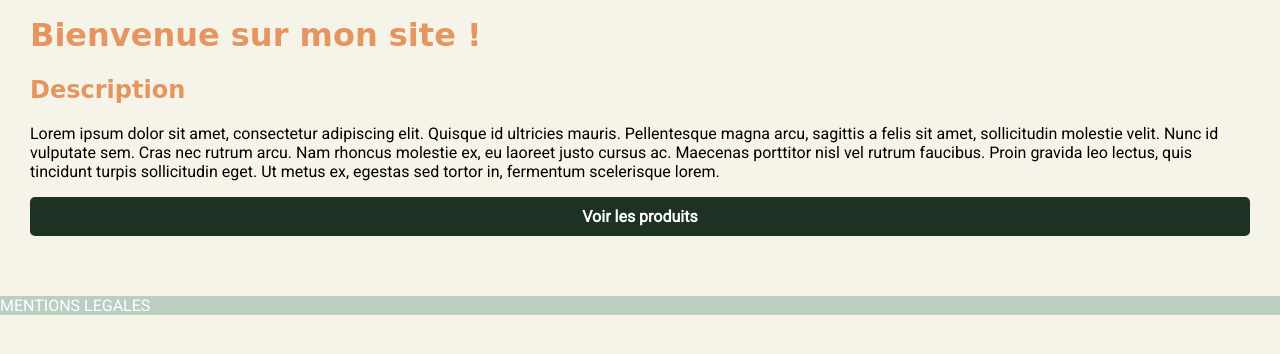
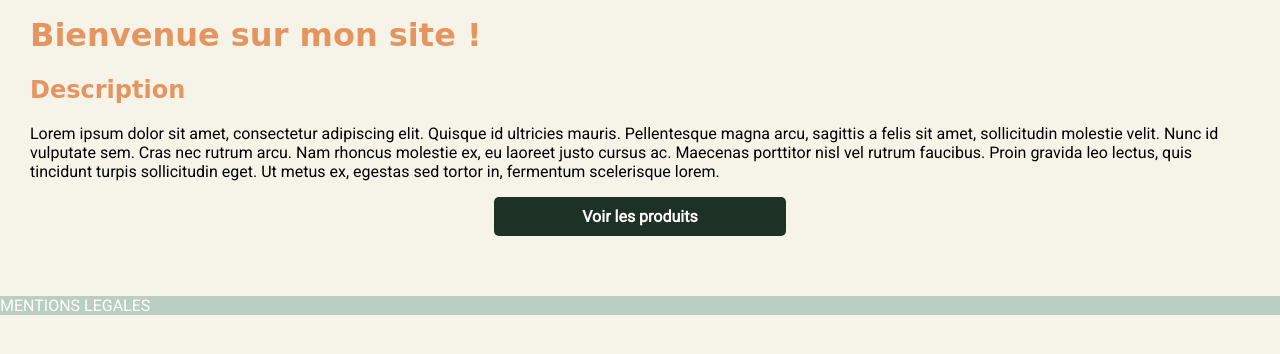
Before and after one commit to Stargate136/dropshipping, a Django app: page / in a window 1280 px wide. Shown: the part 185-539 px from the top of the page. Run offline with Django 3.2, Linux system fonts and the light colour scheme; some web fonts are replaced.

Commit message:
Ajout de style a la page d'accueil

```diff
--- /dev/null
+++ b/src/store/static/store/css/index.css
@@ -0,0 +1,3 @@
+.cta {
+    margin: 10px 38%;
+}
--- a/src/store/templates/store/index.html
+++ b/src/store/templates/store/index.html
@@ -1,6 +1,10 @@
 {% extends 'base.html' %}
+{% load static %}
 
 {% block head %}
+
+    <!-- STYLE -->
+        <link rel="stylesheet" href="{% static 'store/css/index.css' %}">
     <title>Accueil - NOM BOUTIQUE</title>
 {% endblock %}
 
```
